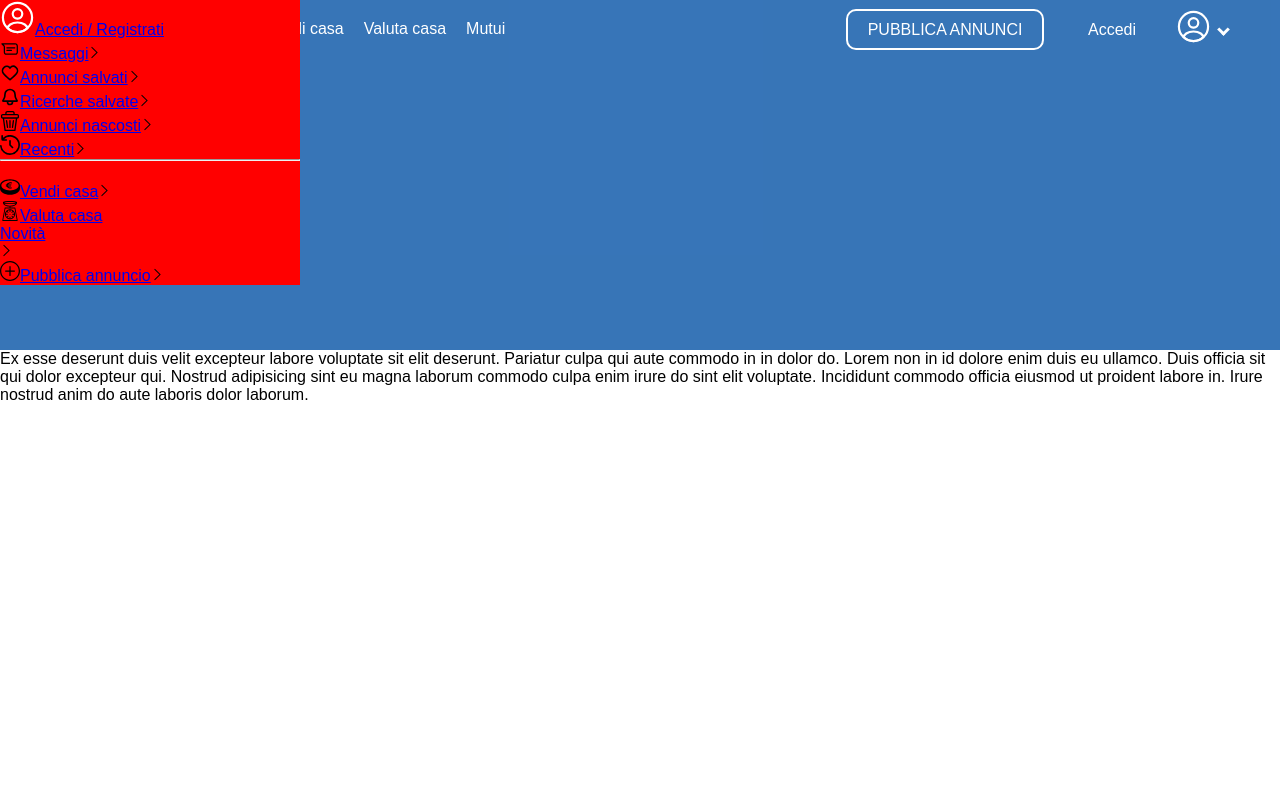
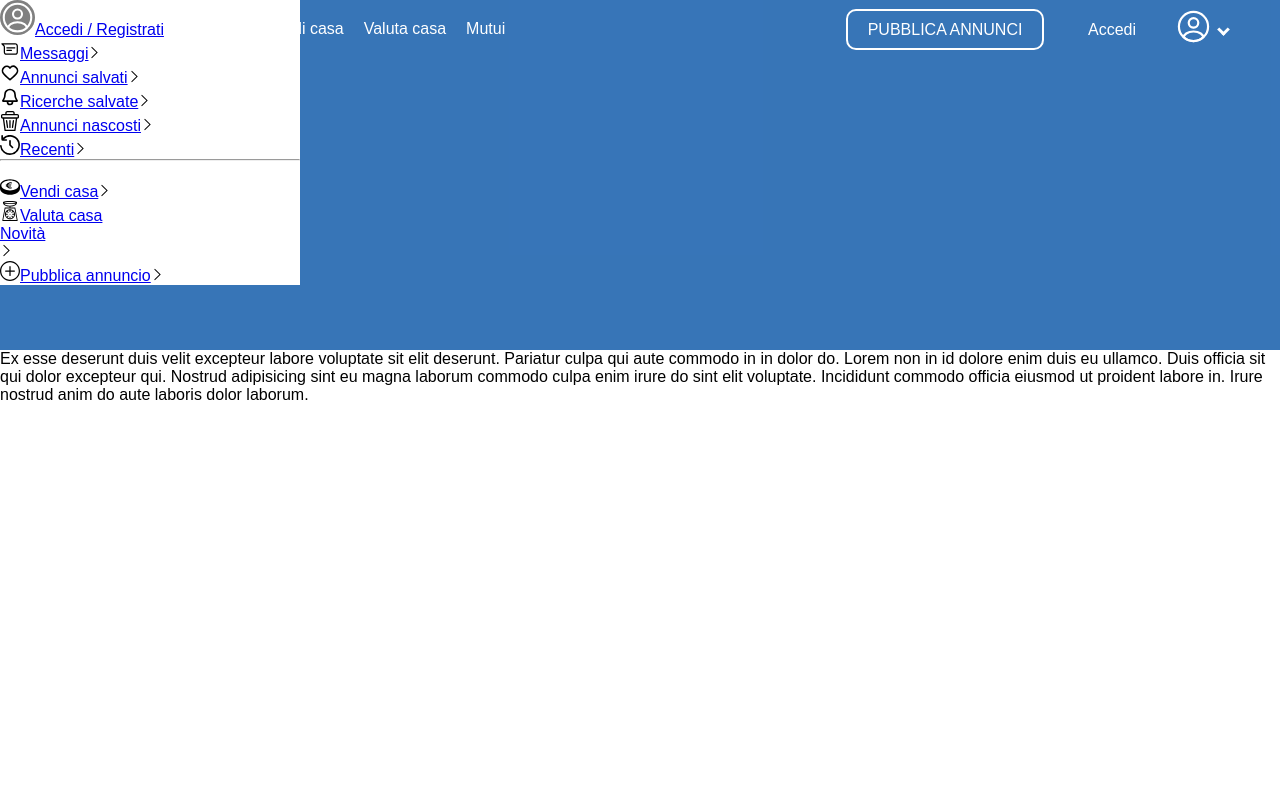
Before and after one commit to marc-alzapiedi/RiminiImmobiliare_client, a React (Create React App) app: page / in a window 1280 px wide. Shown: the top 800 px of the page. Built offline with nearby package versions, Linux system fonts and the light colour scheme; the HTML template or start-up script is replaced by a standard one.

Commit message:
finished off the div a bit

```diff
--- a/src/Icons/ProfileIcon.js
+++ b/src/Icons/ProfileIcon.js
@@ -2,10 +2,10 @@
 
     return (
 
-        <svg xmlns="http://www.w3.org/2000/svg" width="35px" height="35px" viewBox="0 0 24 24" fill="none">
-        <path d="M12.12 12.78C12.05 12.77 11.96 12.77 11.88 12.78C10.12 12.72 8.71997 11.28 8.71997 9.50998C8.71997 7.69998 10.18 6.22998 12 6.22998C13.81 6.22998 15.28 7.69998 15.28 9.50998C15.27 11.28 13.88 12.72 12.12 12.78Z" stroke="white" stroke-width="1.5" stroke-linecap="round" stroke-linejoin="round"/>
-        <path d="M18.74 19.3801C16.96 21.0101 14.6 22.0001 12 22.0001C9.40001 22.0001 7.04001 21.0101 5.26001 19.3801C5.36001 18.4401 5.96001 17.5201 7.03001 16.8001C9.77001 14.9801 14.25 14.9801 16.97 16.8001C18.04 17.5201 18.64 18.4401 18.74 19.3801Z" stroke="white" stroke-width="1.5" stroke-linecap="round" stroke-linejoin="round"/>
-        <path d="M12 22C17.5228 22 22 17.5228 22 12C22 6.47715 17.5228 2 12 2C6.47715 2 2 6.47715 2 12C2 17.5228 6.47715 22 12 22Z" stroke="white" stroke-width="1.5" stroke-linecap="round" stroke-linejoin="round"/>
+        <svg className = "ProfileIcon" xmlns="http://www.w3.org/2000/svg" width="35px" height="35px" viewBox="0 0 24 24" fill="none">
+        <path d="M12 22C17.5228 22 22 17.5228 22 12C22 6.47715 17.5228 2 12 2C6.47715 2 2 6.47715 2 12C2 17.5228 6.47715 22 12 22Z" stroke="white" stroke-width="1.5" stroke-linecap="round" stroke-linejoin="round" fill="currentColor"/>
+        <path d="M12.12 12.78C12.05 12.77 11.96 12.77 11.88 12.78C10.12 12.72 8.71997 11.28 8.71997 9.50998C8.71997 7.69998 10.18 6.22998 12 6.22998C13.81 6.22998 15.28 7.69998 15.28 9.50998C15.27 11.28 13.88 12.72 12.12 12.78Z" stroke="white" stroke-width="1.5" stroke-linecap="round" stroke-linejoin="round" fill="currentColor"/>
+        <path d="M18.74 19.3801C16.96 21.0101 14.6 22.0001 12 22.0001C9.40001 22.0001 7.04001 21.0101 5.26001 19.3801C5.36001 18.4401 5.96001 17.5201 7.03001 16.8001C9.77001 14.9801 14.25 14.9801 16.97 16.8001C18.04 17.5201 18.64 18.4401 18.74 19.3801Z" stroke="white" stroke-width="1.5" stroke-linecap="round" stroke-linejoin="round" fill="currentColor"/>
         </svg>
 
     )
--- a/src/pages/main/style.css
+++ b/src/pages/main/style.css
@@ -88,5 +88,16 @@
 .loginMenu{
     position: absolute;
     width: 300px;
-    background-color: red;
+    background-color: white;
 }
+
+.loginLinks > button > .ProfileIcon{
+    color: transparent;
+}
+
+.loginMenu > ul > li > .ProfileIcon {
+    color: grey;
+    background-color: grey;
+    border: solid 1px transparent;
+    border-radius: 100px;
+}
```
